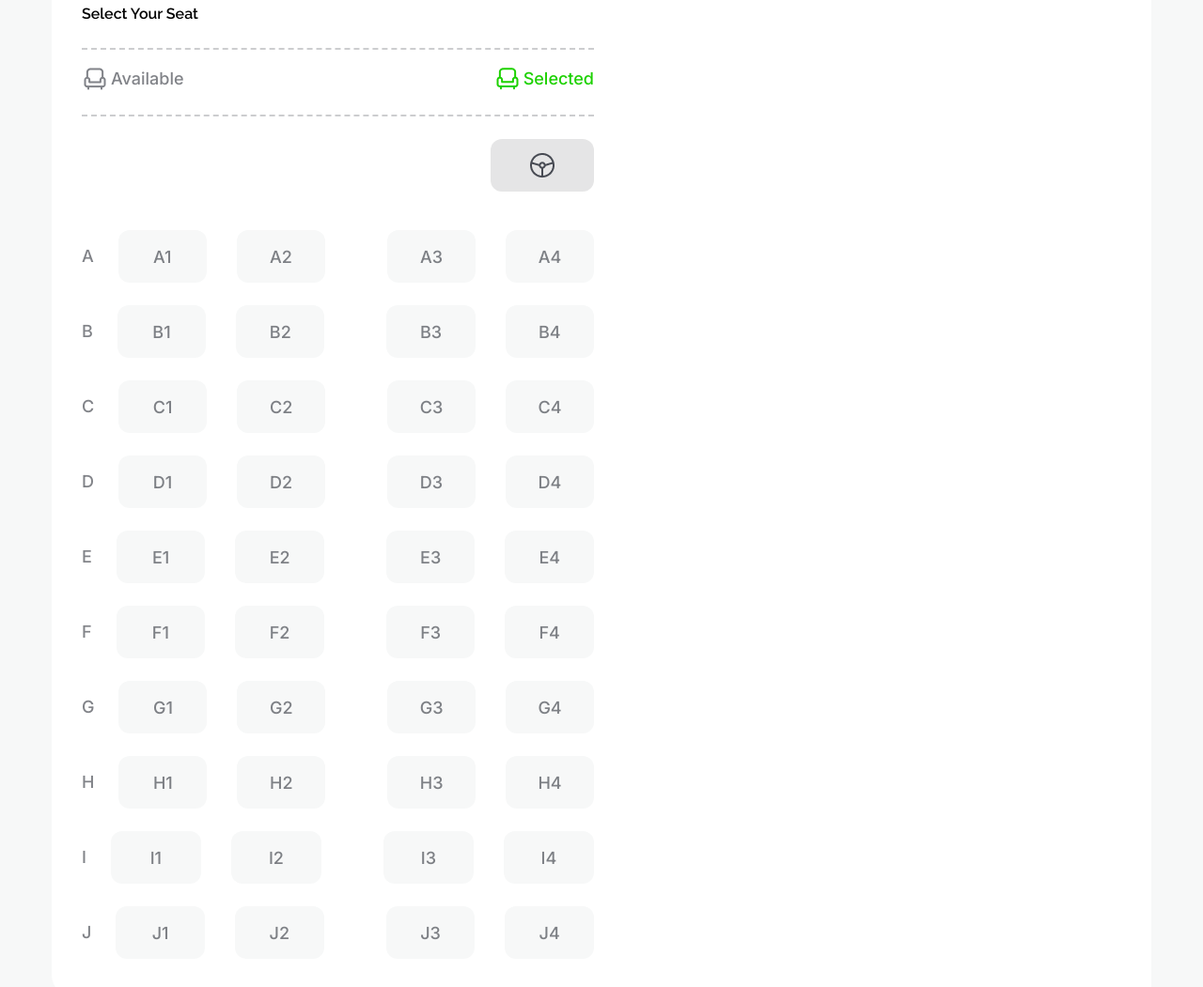
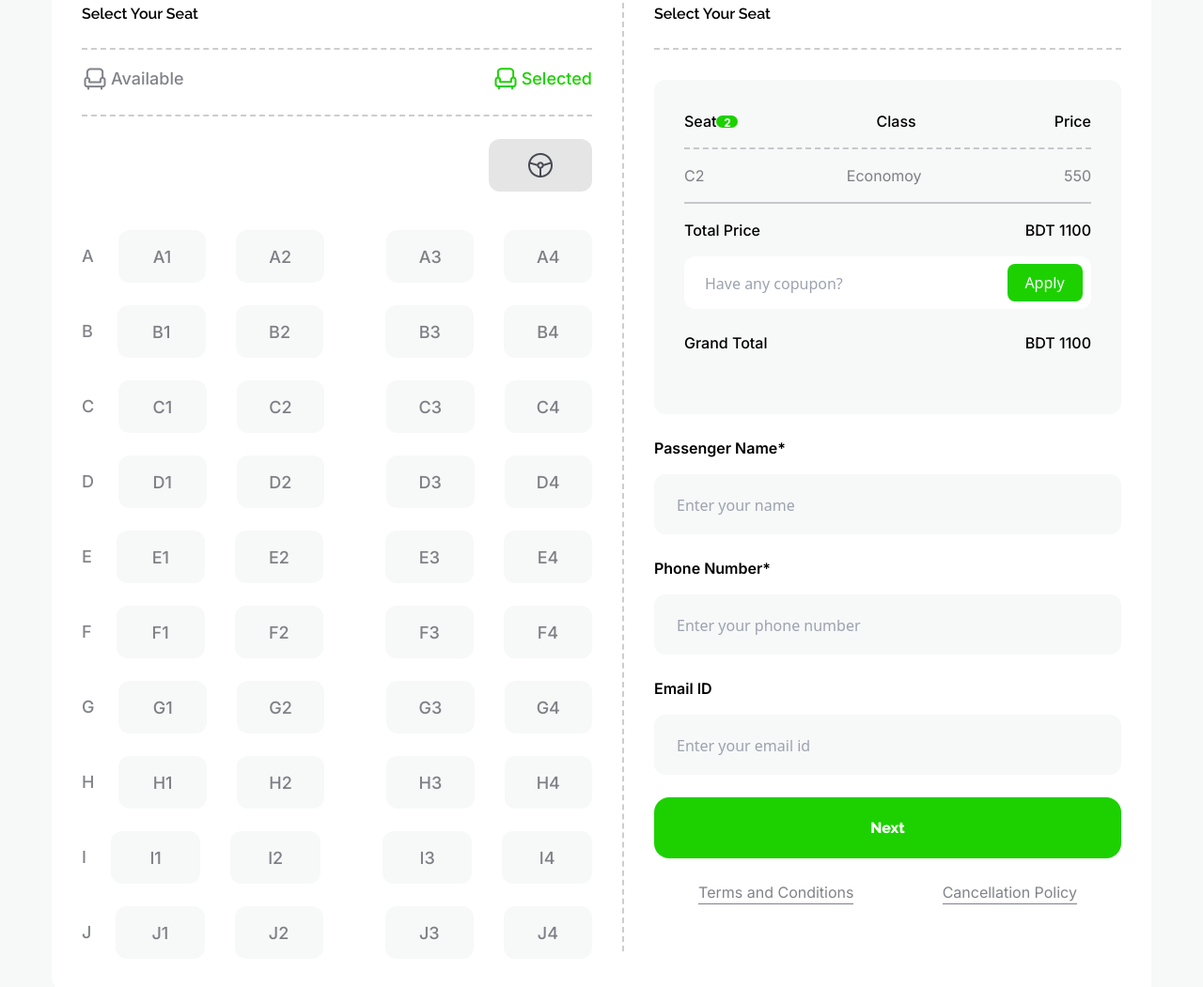
Before and after one commit to xovar/X-Paribahan, a plain HTML site: page index.html in a window 1280 px wide. Shown: the part 2276-3327 px from the top of the page at 94% size. Drawn offline with nearby package versions, Linux system fonts and the light colour scheme.

Commit message:
seat section added

```diff
--- a/index.html
+++ b/index.html
@@ -170,8 +170,8 @@
             </div>
         </div>
         <!-- Ticket Sit Section -->
-         <div class="w-[1170px] h-[1091px] mx-auto bg-white rounded-s-3xl mt-[26px]">
-            <div class="w-[609px] p-8">
+         <div class="w-[1170px] h-[1091px] flex pt-8 mx-auto bg-white rounded-s-3xl mt-[26px]">
+            <div class="w-[609px] h-[1010px] px-8" style=" border-right: 3px dashed rgba(3, 7, 18, 0.20); border-right-width: 2px;">
                 <div>
                     <h1 class="font-raleway text-base font-semibold pb-6" style=" border-bottom: 1px dashed rgba(3, 7, 18, 0.20); border-bottom-width: 2px;">Select Your Seat</h1>
                     <div class="flex justify-between pb-6 mt-4" style=" border-bottom: 1px dashed rgba(3, 7, 18, 0.20); border-bottom-width: 2px;">
@@ -267,6 +267,73 @@
                     </div>
                 </div>
             </div>
+
+            <div class="w-[100%] px-[32px]">
+                <h1 class="font-raleway text-base font-semibold pb-6" style=" border-bottom: 1px dashed rgba(3, 7, 18, 0.20); border-bottom-width: 2px;">Select Your Seat</h1>
+
+                <div class="w-[100%] flex justify-center pt-8">
+                    <div class="w-[497px] seat-bg-color rounded-xl p-8">
+                        <div class="flex justify-between pb-[16px]" style=" border-bottom: 3px dashed rgba(3, 7, 18, 0.20); border-bottom-width: 2px;">
+                            <div class="flex items-center">
+                                <h1 class="font-inter text-base font-medium">Seat</h1>
+                                <p class="w-[23px] rounded-2xl h-[13px] bg-color text-white font-inter text-xs font-bold text-center">2</p>
+                            </div>
+                            <h1 class="font-inter text-base font-medium">Class</h1>
+                            <h1 class="font-inter text-base font-medium">Price</h1>
+                        </div>
+
+                        <div class="mt-4 pb-4" style=" border-bottom: 3px solid rgba(3, 7, 18, 0.20); border-bottom-width: 2px;">
+                            <div class="flex justify-between">
+                                <h1 class="font-inter text-base font-normal seat-color">C2</h1>
+                                <h1 class="font-inter text-base font-normal seat-color">Economoy</h1>
+                                <h1 class="font-inter text-base font-normal seat-color">550</h1>
+                            </div>
+                        </div>
+
+                        <div class="mt-4 mb-8">
+
+                            <div class="flex justify-between">
+                                <h1 class="font-inter text-base font-medium">Total Price</h1>
+                                <h1 class="font-inter text-base font-medium">BDT <span>1100</span></h1>
+                            </div>
+
+                            <div class="flex mt-4">
+                                <input class="h-[56px] w-[334px] rounded-l-xl pt-[20px] pb-[19px] pl-[22px]" type="text" placeholder="Have any copupon?">
+                                <div class="w-[99px] h-[56px] bg-white flex justify-center items-center rounded-r-xl">
+                                    <button class="w-[80px] h-[40px] bg-color text-white rounded-lg">Apply</button>
+                                </div>
+                            </div>
+
+                            <div class="flex mt-6 justify-between">
+                                <h1 class="font-inter text-base font-medium">Grand Total</h1>
+                                <h1 class="font-inter text-base font-medium">BDT <span>1100</span></h1>
+                            </div>
+                        </div>
+                    </div>
+                </div>
+
+                <div class="mt-6">
+                    <div>
+                        <h1 class="font-inter mb-4 text-base font-semibold">Passenger Name*</h1>
+                        <input class="w-[497px] rounded-xl seat-bg-color h-[64px] pl-6 pt-[23px] pb-[22px]" placeholder="Enter your name" type="text">
+                    </div>
+                    <div class="mt-6">
+                        <h1 class="font-inter mb-4 text-base font-semibold">Phone Number*</h1>
+                        <input class="w-[497px] rounded-xl seat-bg-color h-[64px] pl-6 pt-[23px] pb-[22px]" placeholder="Enter your phone number" type="text">
+                    </div>
+                    <div class="mt-6">
+                        <h1 class="font-inter mb-4 text-base font-semibold">Email ID</h1>
+                        <input class="w-[497px] rounded-xl seat-bg-color h-[64px] pl-6 pt-[23px] pb-[22px]" placeholder="Enter your email id" type="text">
+                    </div>
+                   <div class="mt-6">
+                        <button class="w-[497px] h-[65px] bg-color text-white font-raleway text-[16px] font-extrabold rounded-2xl">Next</button>
+                   </div>
+                   <div class="flex justify-around mt-6">
+                        <a href="#" class="font-inter text-base font-normal seat-color" style="border-bottom: 1px solid rgba(3, 7, 18, 0.50);;">Terms and Conditions</a>
+                        <a href="#" class="font-inter text-base font-normal seat-color" style="border-bottom: 1px solid rgba(3, 7, 18, 0.50);;">Cancellation Policy</a>
+                   </div>
+                </div>
+            </div>
         </div>
     </section>
 
```
